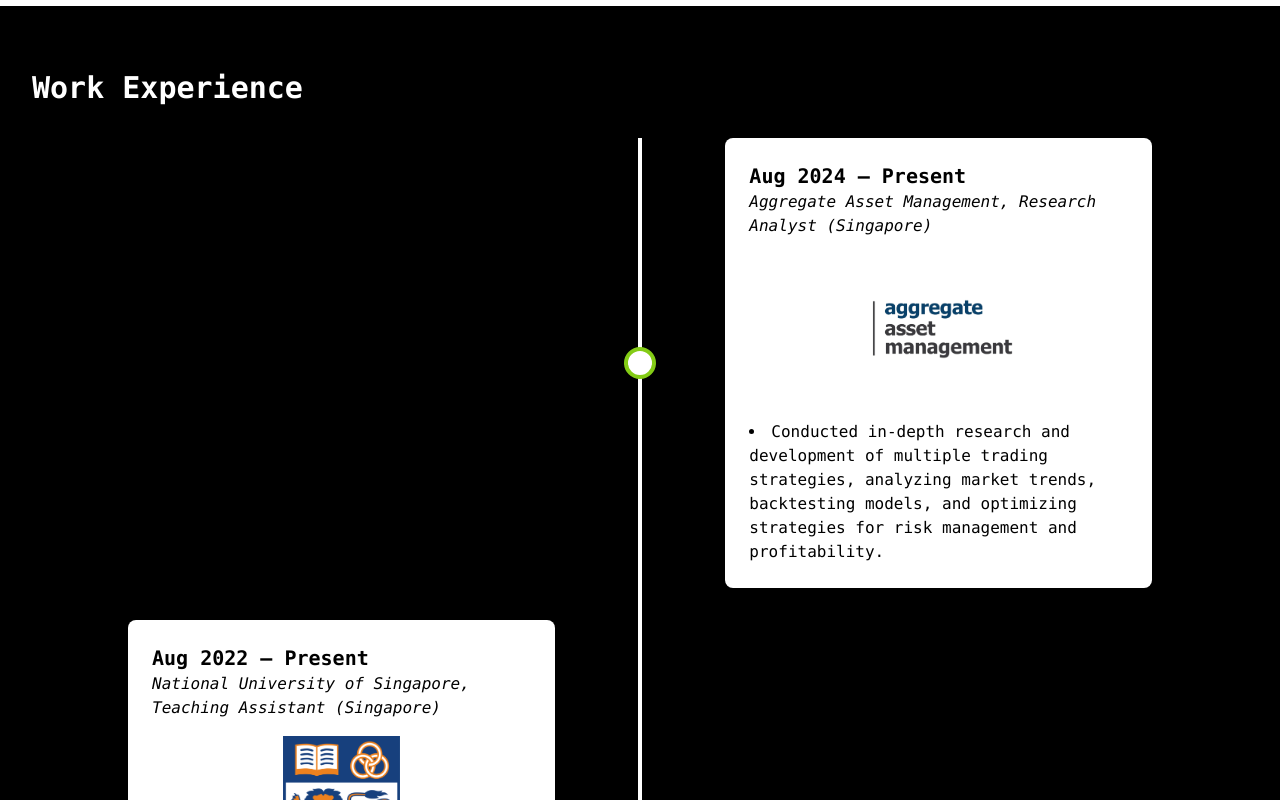
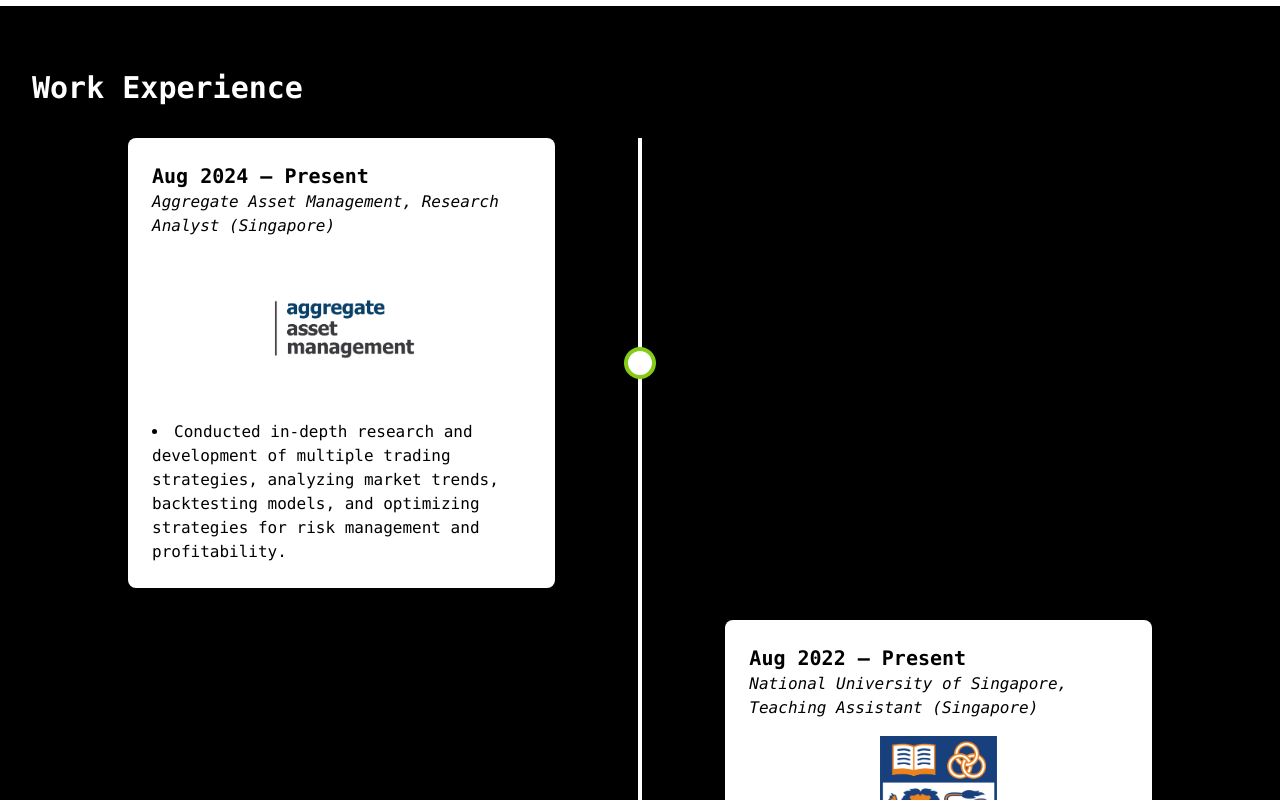
Before and after one commit to joshuan98/resume, a Next.js app: page / in a window 1280 px wide. Shown: the part 1160-1960 px from the top of the page. Built offline with nearby package versions, Linux system fonts and the light colour scheme.

Commit message:
Use next-sitemap

```diff
--- /dev/null
+++ b/next-sitemap.config.js
@@ -0,0 +1,5 @@
+/** @type {import('next-sitemap').IConfig} */
+module.exports = {
+  siteUrl: process.env.SITE_URL || "http://joshuanee.vercel.app/",
+  generateRobotsTxt: true,
+};
--- a/src/app/layout.tsx
+++ b/src/app/layout.tsx
@@ -16,7 +16,8 @@ const geistMono = localFont({
 
 export const metadata: Metadata = {
   title: "Joshua Nee - Software Engineer",
-  description: "Resume portfolio website of Joshua Nee",
+  description: "Resume portfolio of Joshua Nee",
+  keywords: "Joshua Nee, Joshua Nee Ting Feng, Joshua, Nee, Nee Ting Feng, Joshua Ting Feng, Software Engineer, Resume, Portfolio, Full Stack Developer, Frontend Developer, Backend Developer",
 };
 
 export default function RootLayout({
--- a/src/components/Academics.tsx
+++ b/src/components/Academics.tsx
@@ -12,11 +12,11 @@ const Academics: React.FC = () => {
 
         {/* Timeline Entries */}
         {academicsData.content.map((item, index) => {
-          const isRightAligned = index % 2 === 0; // Alternate sides
+          const isLeftAligned = index % 2 === 1; // Alternate sides
           return (
             <div
               key={index}
-              className={`mb-8 flex flex-col md:flex-row justify-between items-center w-full ${!isRightAligned ? 'md:flex-row-reverse' : ''
+              className={`mb-8 flex flex-col md:flex-row justify-between items-center w-full ${!isLeftAligned ? 'md:flex-row-reverse' : ''
                 }`}
             >
               <div className="order-1 w-full md:w-5/12"></div>
--- a/src/components/Work.tsx
+++ b/src/components/Work.tsx
@@ -12,11 +12,11 @@ const Work: React.FC = () => {
 
         {/* Timeline Entries */}
         {workData.content.map((item, index) => {
-          const isRightAligned = index % 2 === 0; // Alternate sides
+          const isLeftAligned = index % 2 === 1; // Alternate sides
           return (
             <div
               key={index}
-              className={`mb-8 flex flex-col md:flex-row justify-between items-center w-full ${!isRightAligned ? 'md:flex-row-reverse' : ''
+              className={`mb-8 flex flex-col md:flex-row justify-between items-center w-full ${!isLeftAligned ? 'md:flex-row-reverse' : ''
                 }`}
             >
               <div className="order-1 w-full md:w-5/12"></div>
```
Also changed, not shown: package.json (+7 -5 lines), 1 other file (tests, documents, lock files or other folders).
